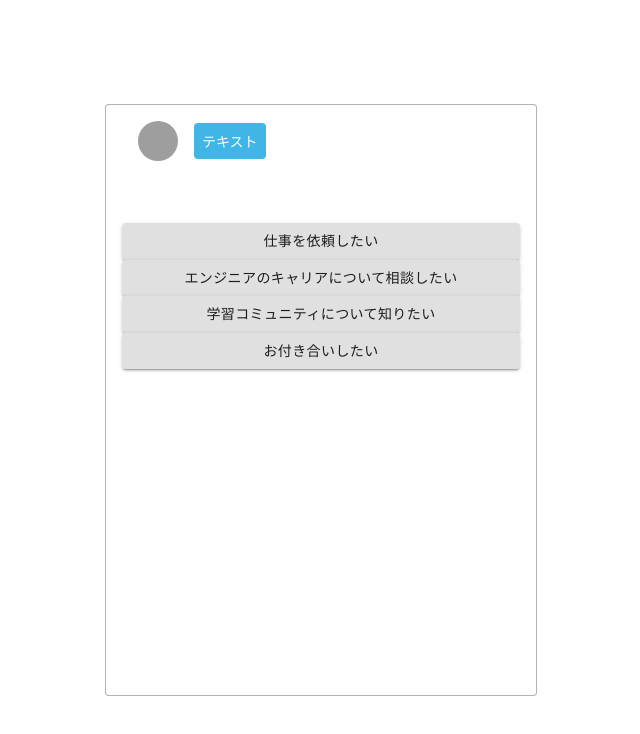
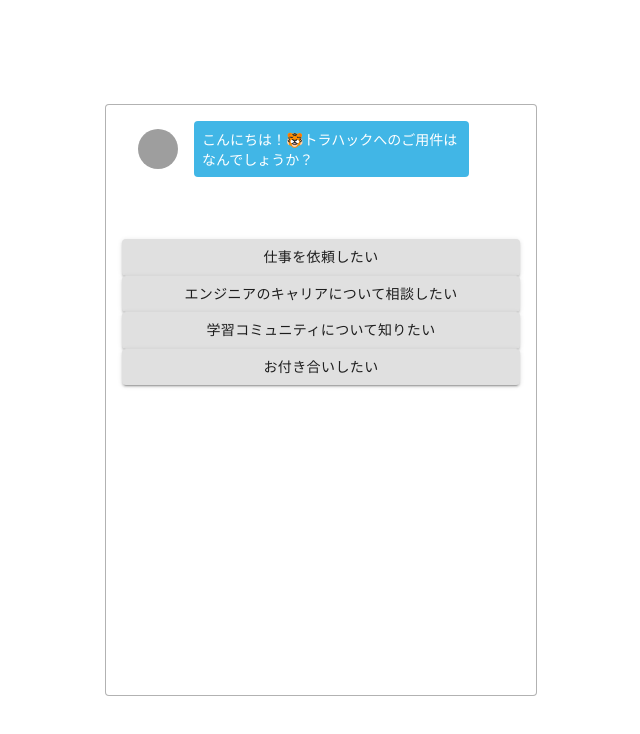
Before and after one commit to kosuke-17/chatbot-123, a React (Create React App) app: page / in a window 1280 px wide. Shown: the top 734 px of the page, without its empty margins (319-959 px from the left). Built offline with nearby package versions, Linux system fonts and the light colour scheme; grey boxes are pictures that could not be loaded.

Commit message:
論理演算子でチャットの位置を振り分け

```diff
--- a/src/components/Chat.jsx
+++ b/src/components/Chat.jsx
@@ -5,16 +5,16 @@ import ListItemAvatar from '@material-ui/core/ListItemAvatar';
 import Avatar from '@material-ui/core/Avatar';
 import Typography from '@material-ui/core/Typography';
 
-const Chat = () => {
+const Chat = (props) => {
+  const isQuestion = (props.type === 'question');
+  const classes = isQuestion ? 'p-chat__row' : 'p-chat__reverse'
   return (
-    <div>
-      <ListItem>
+      <ListItem className={classes}>
         <ListItemAvatar>
           <Avatar alt="icon" src="/static/images/avatar/1.jpg" />
         </ListItemAvatar>
-        <div className="p-chat__bubble">テキスト</div>
+        <div className="p-chat__bubble">{props.text}</div>
       </ListItem>
-    </div>
   )
 }
 
```
